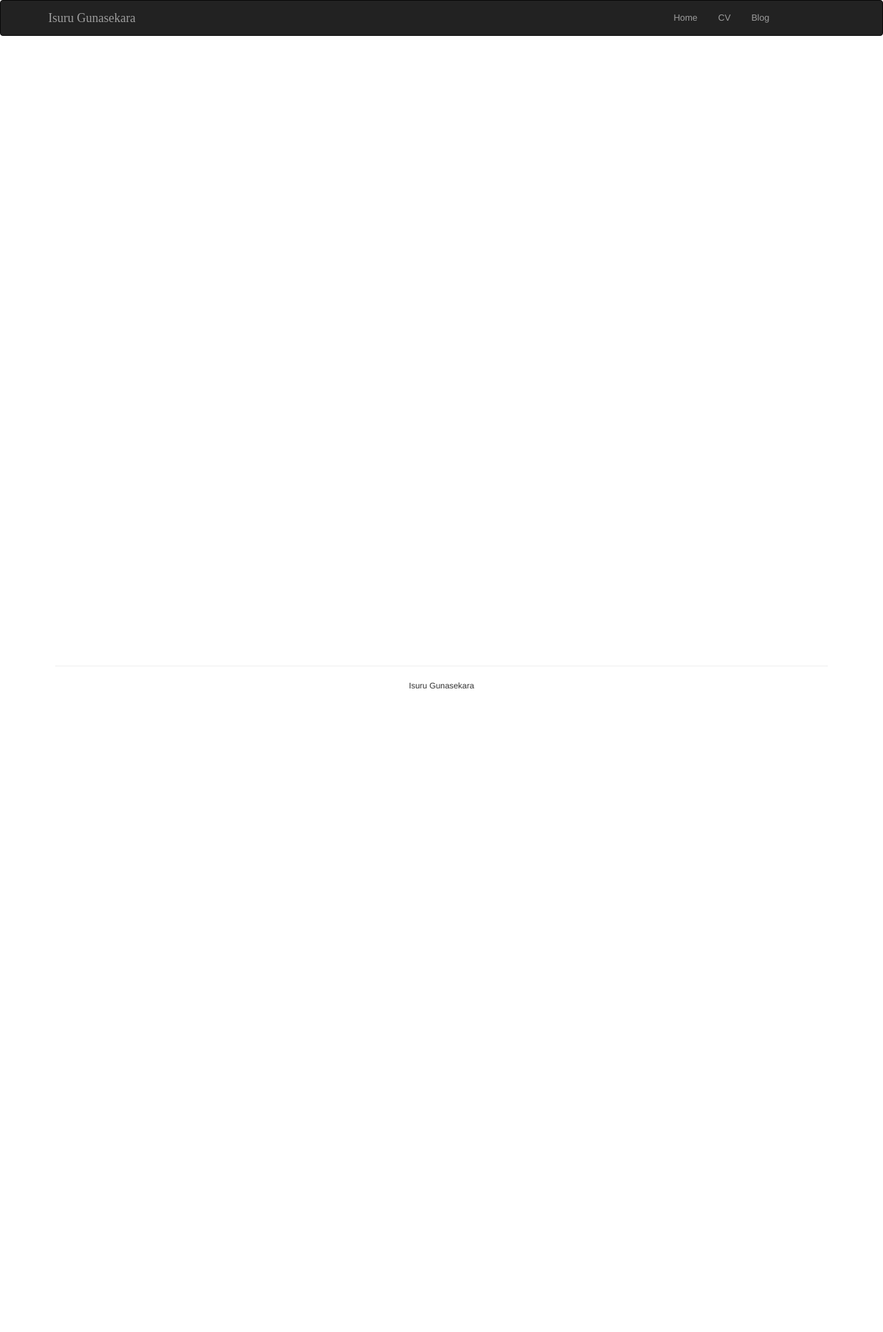
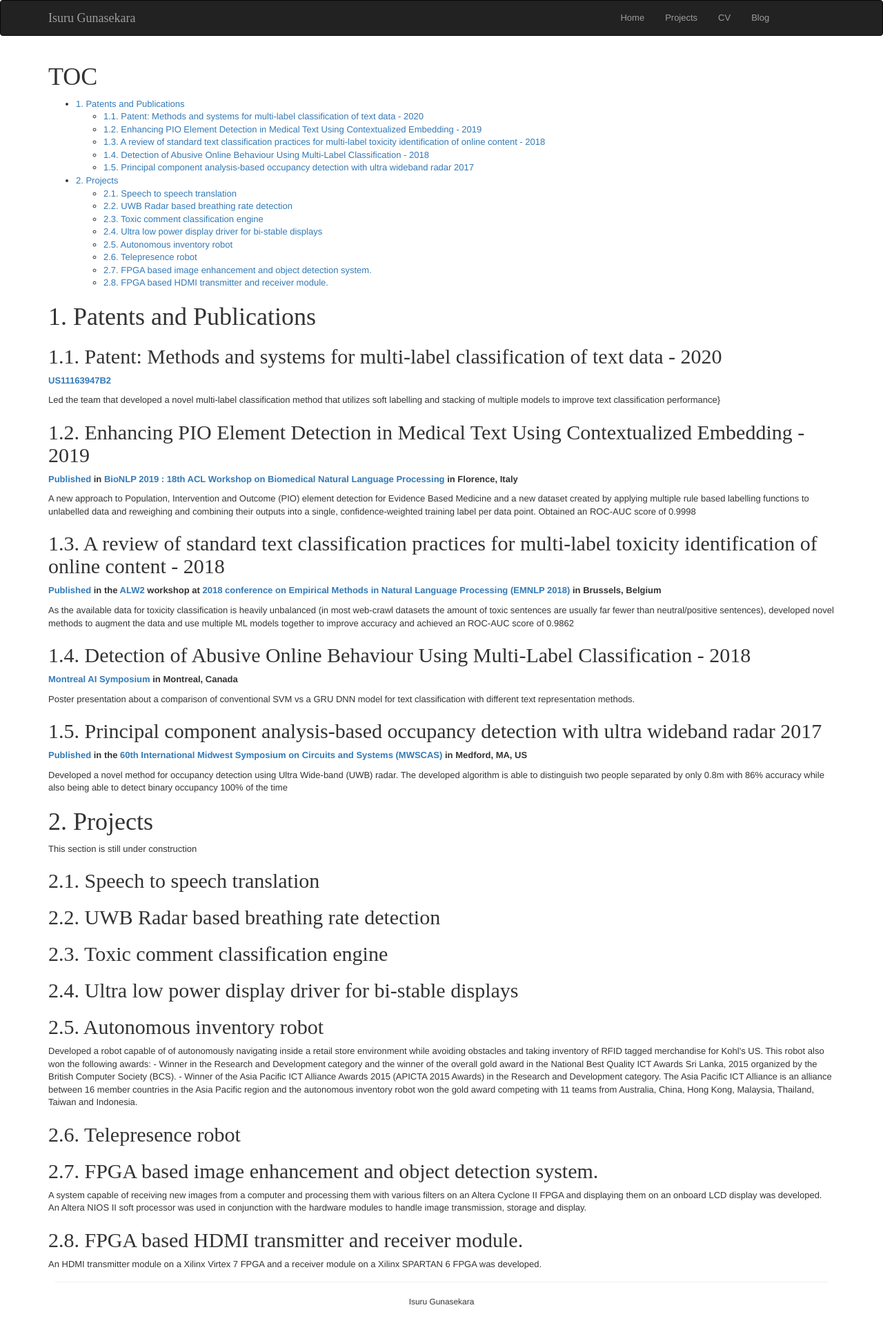
Before and after one commit to isuruwg/my-website, a Flask app: page /projects in a window 1280 px wide. Shown: the whole page at 69% size. Before the commit the page ends 999 px from the top, so only its background shows below. Run offline with Flask 2, Linux system fonts and the light colour scheme; some libraries are stand-ins or nearby versions; some web fonts are replaced.

Commit message:
Added some content to projects page

```diff
--- a/app/blog/routes.py
+++ b/app/blog/routes.py
@@ -6,6 +6,7 @@ from flask import render_template
 def blog_root_page():
     return render_template("blog.html", page='blog_index.html')
 
+
 @blog.route("/blog/<blog_page>")
 def blog_content_pages(blog_page):
     return render_template("blog.html", page='markdown/{}'.format(blog_page))
--- a/app/core/templates/home.html
+++ b/app/core/templates/home.html
@@ -2,6 +2,7 @@
 {% block title %}Isuru Gunasekara{% endblock %}
 
 {% block content %}
+
 <div class="container">
     {% include 'markdown/home_content.html' %}
 </div>
--- a/app/core/templates/layout.html
+++ b/app/core/templates/layout.html
@@ -9,10 +9,7 @@
             <link rel="stylesheet" href="https://maxcdn.bootstrapcdn.com/bootstrap/3.3.7/css/bootstrap.min.css">
             <link href="https://fonts.googleapis.com/css?family=Sansita" rel="stylesheet">
             <link rel="stylesheet" href="{{ url_for('static', filename='css/styles.css') }}">
-            <script
-                type="module"
-                src="https://cdn.jsdelivr.net/gh/zerodevx/zero-md@2/dist/zero-md.min.js">
-            </script>
+            <script src="https://platform.linkedin.com/badges/js/profile.js" async defer type="text/javascript"></script>
         </head>
     {% endblock head %}
 
@@ -28,6 +25,7 @@
 
                 <ul class="nav navbar-nav pull-right nav-list">
                     <li><a href="{{ url_for('core.home_page') }}"> Home </a></li>
+                    <li><a href="{{ url_for('projects.projects_page') }}"> Projects </a></li>
                     <li><a href="cv.pdf"> CV </a></li>
                     <li><a href="{{ url_for('blog.blog_root_page') }}"> Blog </a></li>
                 </ul>
--- /dev/null
+++ b/app/projects/templates/markdown/projects_list.html
@@ -0,0 +1,51 @@
+<h1 id="toc">TOC <!-- omit in toc --></h1>
+<ul>
+<li><a href="#1-patents-and-publications">1. Patents and Publications</a>
+<ul>
+<li><a href="#11-patent-methods-and-systems-for-multi-label-classification-of-text-data---2020">1.1. Patent: Methods and systems for multi-label classification of text data - 2020</a></li>
+<li><a href="#12-enhancing-pio-element-detection-in-medical-text-using-contextualized-embedding---2019">1.2. Enhancing PIO Element Detection in Medical Text Using Contextualized Embedding - 2019</a></li>
+<li><a href="#13-a-review-of-standard-text-classification-practices-for-multi-label-toxicity-identification-of-online-content---2018">1.3. A review of standard text classification practices for multi-label toxicity identification of online content - 2018</a></li>
+<li><a href="#14-detection-of-abusive-online-behaviour-using-multi-label-classification---2018">1.4. Detection of Abusive Online Behaviour Using Multi-Label Classification - 2018</a></li>
+<li><a href="#15-principal-component-analysis-based-occupancy-detection-with-ultra-wideband-radar-2017">1.5. Principal component analysis-based occupancy detection with ultra wideband radar 2017</a></li>
+</ul></li>
+<li><a href="#2-projects">2. Projects</a>
+<ul>
+<li><a href="#21-speech-to-speech-translation">2.1. Speech to speech translation</a></li>
+<li><a href="#22-uwb-radar-based-breathing-rate-detection">2.2. UWB Radar based breathing rate detection</a></li>
+<li><a href="#23-toxic-comment-classification-engine">2.3. Toxic comment classification engine</a></li>
+<li><a href="#24-ultra-low-power-display-driver-for-bi-stable-displays">2.4. Ultra low power display driver for bi-stable displays</a></li>
+<li><a href="#25-autonomous-inventory-robot">2.5. Autonomous inventory robot</a></li>
+<li><a href="#26-telepresence-robot">2.6. Telepresence robot</a></li>
+<li><a href="#27-fpga-based-image-enhancement-and-object-detection-system">2.7. FPGA based image enhancement and object detection system.</a></li>
+<li><a href="#28-fpga-based-hdmi-transmitter-and-receiver-module">2.8. FPGA based HDMI transmitter and receiver module.</a></li>
+</ul></li>
+</ul>
+<h1 id="patents-and-publications">1. Patents and Publications</h1>
+<h2 id="patent-methods-and-systems-for-multi-label-classification-of-text-data---2020">1.1. Patent: Methods and systems for multi-label classification of text data - 2020</h2>
+<p><strong><a href="https://patents.google.com/patent/US11163947B2/en">US11163947B2</a></strong></p>
+<p>Led the team that developed a novel multi-label classification method that utilizes soft labelling and stacking of multiple models to improve text classification performance}</p>
+<h2 id="enhancing-pio-element-detection-in-medical-text-using-contextualized-embedding---2019">1.2. Enhancing PIO Element Detection in Medical Text Using Contextualized Embedding - 2019</h2>
+<p><strong><a href="https://aclanthology.org/W19-5023.pdf">Published</a> in <a href="https://www.aclweb.org/portal/content/18th-sigbiomed-workshop-biomedical-natural-language-processing">BioNLP 2019 : 18th ACL Workshop on Biomedical Natural Language Processing</a> in Florence, Italy</strong></p>
+<p>A new approach to Population, Intervention and Outcome (PIO) element detection for Evidence Based Medicine and a new dataset created by applying multiple rule based labelling functions to unlabelled data and reweighing and combining their outputs into a single, confidence-weighted training label per data point. Obtained an ROC-AUC score of 0.9998</p>
+<h2 id="a-review-of-standard-text-classification-practices-for-multi-label-toxicity-identification-of-online-content---2018">1.3. A review of standard text classification practices for multi-label toxicity identification of online content - 2018</h2>
+<p><strong><a href="https://drive.google.com/file/d/1Ea9QuE1g5oBfBg7ik-UM9wIjnSvzaAkL/view">Published</a> in the <a href="https://sites.google.com/view/alw2018/program/accepted-papers">ALW2</a> workshop at <a href="https://aclweb.org/portal/content/2nd-workshop-abusive-language-online">2018 conference on Empirical Methods in Natural Language Processing (EMNLP 2018)</a> in Brussels, Belgium</strong></p>
+<p>As the available data for toxicity classification is heavily unbalanced (in most web-crawl datasets the amount of toxic sentences are usually far fewer than neutral/positive sentences), developed novel methods to augment the data and use multiple ML models together to improve accuracy and achieved an ROC-AUC score of 0.9862</p>
+<h2 id="detection-of-abusive-online-behaviour-using-multi-label-classification---2018">1.4. Detection of Abusive Online Behaviour Using Multi-Label Classification - 2018</h2>
+<p><strong><a href="https://montrealaisymposium.wordpress.com/accepted-papers-montreal-ai-symposium-2018/">Montreal AI Symposium</a> in Montreal, Canada</strong></p>
+<p>Poster presentation about a comparison of conventional SVM vs a GRU DNN model for text classification with different text representation methods.</p>
+<h2 id="principal-component-analysis-based-occupancy-detection-with-ultra-wideband-radar-2017">1.5. Principal component analysis-based occupancy detection with ultra wideband radar 2017</h2>
+<p><strong><a href="https://ieeexplore.ieee.org/document/8053237">Published</a> in the <a href="https://ieee-cas.org/conference/2017-ieee-60th-international-midwest-symposium-circuits-and-systems-mwscas">60th International Midwest Symposium on Circuits and Systems (MWSCAS)</a> in Medford, MA, US</strong></p>
+<p>Developed a novel method for occupancy detection using Ultra Wide-band (UWB) radar. The developed algorithm is able to distinguish two people separated by only 0.8m with 86% accuracy while also being able to detect binary occupancy 100% of the time</p>
+<h1 id="projects">2. Projects</h1>
+<p>This section is still under construction</p>
+<h2 id="speech-to-speech-translation">2.1. Speech to speech translation</h2>
+<h2 id="uwb-radar-based-breathing-rate-detection">2.2. UWB Radar based breathing rate detection</h2>
+<h2 id="toxic-comment-classification-engine">2.3. Toxic comment classification engine</h2>
+<h2 id="ultra-low-power-display-driver-for-bi-stable-displays">2.4. Ultra low power display driver for bi-stable displays</h2>
+<h2 id="autonomous-inventory-robot">2.5. Autonomous inventory robot</h2>
+<p>Developed a robot capable of of autonomously navigating inside a retail store environment while avoiding obstacles and taking inventory of RFID tagged merchandise for Kohl’s US. This robot also won the following awards: - Winner in the Research and Development category and the winner of the overall gold award in the National Best Quality ICT Awards Sri Lanka, 2015 organized by the British Computer Society (BCS). - Winner of the Asia Pacific ICT Alliance Awards 2015 (APICTA 2015 Awards) in the Research and Development category. The Asia Pacific ICT Alliance is an alliance between 16 member countries in the Asia Pacific region and the autonomous inventory robot won the gold award competing with 11 teams from Australia, China, Hong Kong, Malaysia, Thailand, Taiwan and Indonesia.</p>
+<h2 id="telepresence-robot">2.6. Telepresence robot</h2>
+<h2 id="fpga-based-image-enhancement-and-object-detection-system.">2.7. FPGA based image enhancement and object detection system.</h2>
+<p>A system capable of receiving new images from a computer and processing them with various filters on an Altera Cyclone II FPGA and displaying them on an onboard LCD display was developed. An Altera NIOS II soft processor was used in conjunction with the hardware modules to handle image transmission, storage and display.</p>
+<h2 id="fpga-based-hdmi-transmitter-and-receiver-module.">2.8. FPGA based HDMI transmitter and receiver module.</h2>
+<p>An HDMI transmitter module on a Xilinx Virtex 7 FPGA and a receiver module on a Xilinx SPARTAN 6 FPGA was developed.</p>
--- a/app/projects/templates/projects.html
+++ b/app/projects/templates/projects.html
@@ -1,2 +1,10 @@
 {% extends 'layout.html' %}
 {% block title %}My Projects{% endblock %}
+
+{% block content %}
+
+<div class="container">
+    {% include 'markdown/projects_list.html' %}
+</div>
+
+{% endblock %}
```
Also changed, not shown: app/core/templates/markdown/home_content.html (+9 -3 lines), app/core/templates/markdown/home_content.md (+5 -3 lines), app/projects/templates/markdown/projects_list.md (added, +84 -0 lines), .pre-commit-config.yaml.
